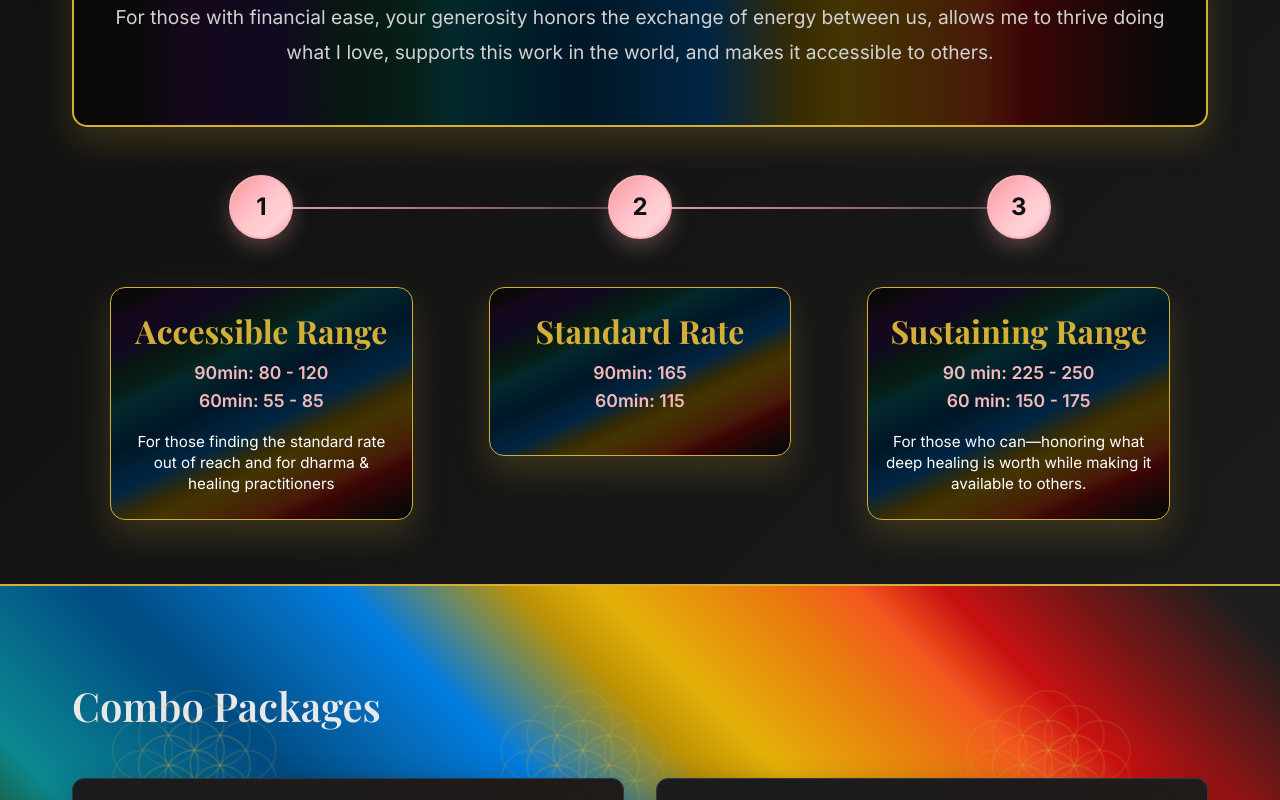
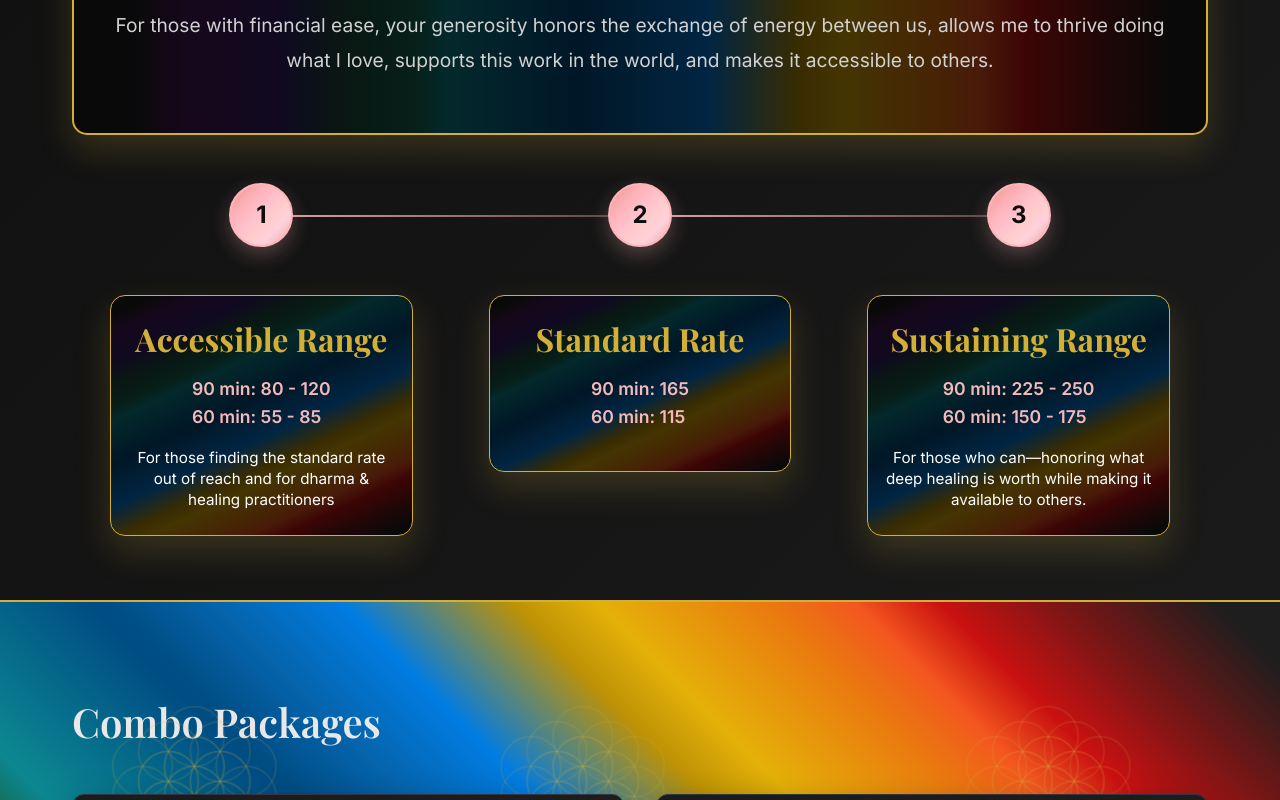
Before and after one commit to naturalCode4/kalyanamitta-website, a React (Create React App) app: page /rates in a window 1280 px wide. Shown: the part 865-1665 px from the top of the page. Built offline with nearby package versions, Linux system fonts and the light colour scheme; the HTML template or start-up script is replaced by a standard one.

Commit message:
label design fix

```diff
--- a/src/pages/Rates.css
+++ b/src/pages/Rates.css
@@ -788,6 +788,8 @@
   color: #f5b9b9;
   margin-bottom: 1rem;
   position: relative;
+  text-align: start;
+  padding-top: .5rem;
   z-index: 2;
 }
 
@@ -901,6 +903,7 @@
   font-weight: 600;
   color: #f5b9b9;
   margin-bottom: 1rem;
+  padding-top: .5rem;
   position: relative;
   z-index: 2;
 }
--- a/src/pages/Rates.js
+++ b/src/pages/Rates.js
@@ -116,7 +116,7 @@ const Rates = () => {
               <div className="timeline-number">1</div>
               <div className="timeline-content middle-card">
                 <h3>Accessible Range</h3>
-                <p className="timeline-label">90min: 80 - 120<br></br>60min: 55 - 85</p>
+                <p className="timeline-label">90 min: 80 - 120<br></br>60 min: 55 - 85</p>
                 <p className="timeline-description">For those finding the standard rate out of reach and for dharma & healing practitioners</p>
               </div>
             </div>
@@ -125,7 +125,7 @@ const Rates = () => {
               <div className="timeline-number">2</div>
               <div className="timeline-content middle-card">
                 <h3>Standard Rate</h3>
-                <p className="timeline-label">90min: 165<br></br>60min: 115</p>
+                <p className="timeline-label">90 min: 165<br></br>60 min: 115</p>
                 {/* <p className="timeline-description"></p> */}
               </div>
             </div>
```
